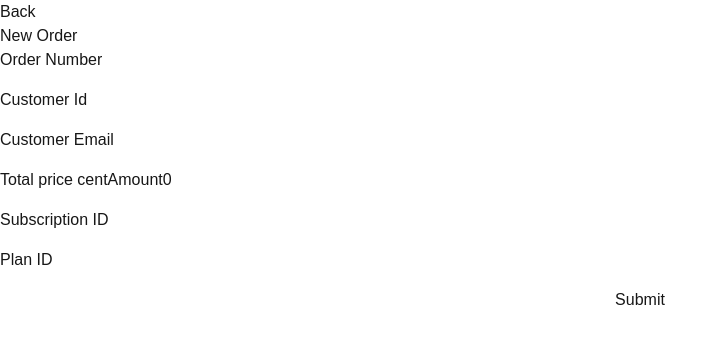
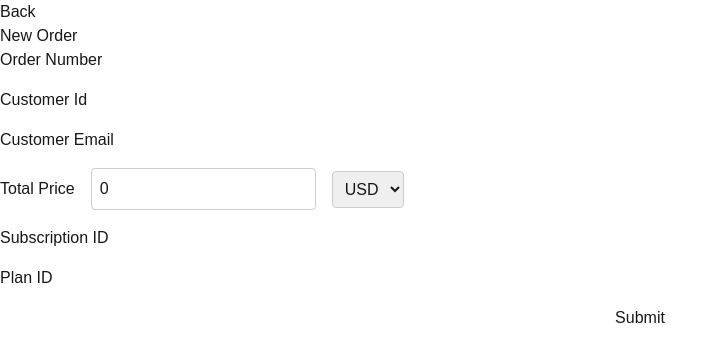
Before and after one commit to commercetools-demo/plain-nextjs-frontend, a Next.js app: page /order/new in a window 1280 px wide. Shown: the top 362 px of the page, without its empty margins (0-728 px from the left). Built offline with nearby package versions, Linux system fonts and the light colour scheme.

Commit message:
price-input

```diff
--- a/src/app/order/new/page.tsx
+++ b/src/app/order/new/page.tsx
@@ -3,7 +3,8 @@ import { Button } from '@/components/ui/button';
 import Form from '@/components/ui/form';
 import Header from '@/components/ui/header';
 import Input from '@/components/ui/input';
-import { OrderImportDraft } from '@commercetools/platform-sdk'
+import PriceInput from '@/components/ui/price-input';
+import { Money, OrderImportDraft } from '@commercetools/platform-sdk'
 import { Formik } from 'formik'
 import React, { useState } from 'react'
 
@@ -74,7 +75,12 @@ export default function NewOrdrerPage() {
                         <Input error={errors.orderNumber} label="Order Number" type="text" name="orderNumber" value={values.orderNumber} onChange={handleChange} />
                         <Input error={errors.customerId} label="Customer Id" type="text" name="customerId" value={values.customerId} onChange={handleChange} />
                         <Input error={errors.customerEmail} label="Customer Email" type="text" name="customerEmail" value={values.customerEmail} onChange={handleChange} />
-                        <Input error={errors.totalPrice?.centAmount} label="Total price centAmount" type="number" name="totalPrice.centAmount" value={values.totalPrice.centAmount} onChange={handleChange} />
+                        <PriceInput
+                            label="Total Price"
+                            name="totalPrice"
+                            value={values.totalPrice as Money}
+                            handleChange={handleChange}
+                        />
                         <Input error={errors.SubscriptionID} label="Subscription ID" type="text" name="SubscriptionID" value={values.SubscriptionID} onChange={handleChange} />
                         <Input error={errors.PlanID} label="Plan ID" type="text" name="PlanID" value={values.PlanID} onChange={handleChange} />
                         <Button type="submit" loading={isLoading}>Submit</Button>
--- /dev/null
+++ b/src/components/ui/price-input.tsx
@@ -0,0 +1,66 @@
+import React from 'react';
+import styled from 'styled-components';
+
+const CurrencyOptions = [
+    { value: 'USD', label: 'USD' },
+    { value: 'EUR', label: 'EUR' },
+    { value: 'GBP', label: 'GBP' },
+];
+
+const StyledPriceInput = styled.div`
+  display: flex;
+  flex-direction: row;
+  gap: 1rem;
+  align-items: center;
+`;
+
+const CurrencySelect = styled.select`
+  padding: 0.5rem;
+  border-radius: 0.25rem;
+  border: 1px solid #ccc;
+`;
+
+const CentAmountInput = styled.input`
+  padding: 0.5rem;
+  border-radius: 0.25rem;
+  border: 1px solid #ccc;
+`;
+
+interface Props {
+    label?: string;
+    name: string;
+    value: { currencyCode: string; centAmount: number };
+    handleChange: (event: React.ChangeEvent<HTMLSelectElement | HTMLInputElement>) => void;
+}
+
+const PriceInput: React.FC<Props> = ({ name, value, label, handleChange }) => {
+    const handleCurrencyChange = (event: React.ChangeEvent<HTMLSelectElement>) => {
+        handleChange(event);
+    };
+
+    const handleCentAmountChange = (event: React.ChangeEvent<HTMLInputElement>) => {
+        handleChange(event);
+    };
+
+    return (
+        <StyledPriceInput>
+            <label>{label}</label>
+            <CentAmountInput
+                type="number"
+                name={`${name}.centAmount`}
+                value={value.centAmount}
+                onChange={handleCentAmountChange}
+            />
+            <CurrencySelect name={`${name}.currencyCode`} value={value.currencyCode} onChange={handleCurrencyChange}>
+                {CurrencyOptions.map(option => (
+                    <option key={option.value} value={option.value}>
+                        {option.label}
+                    </option>
+                ))}
+            </CurrencySelect>
+
+        </StyledPriceInput>
+    );
+};
+
+export default PriceInput;
```
